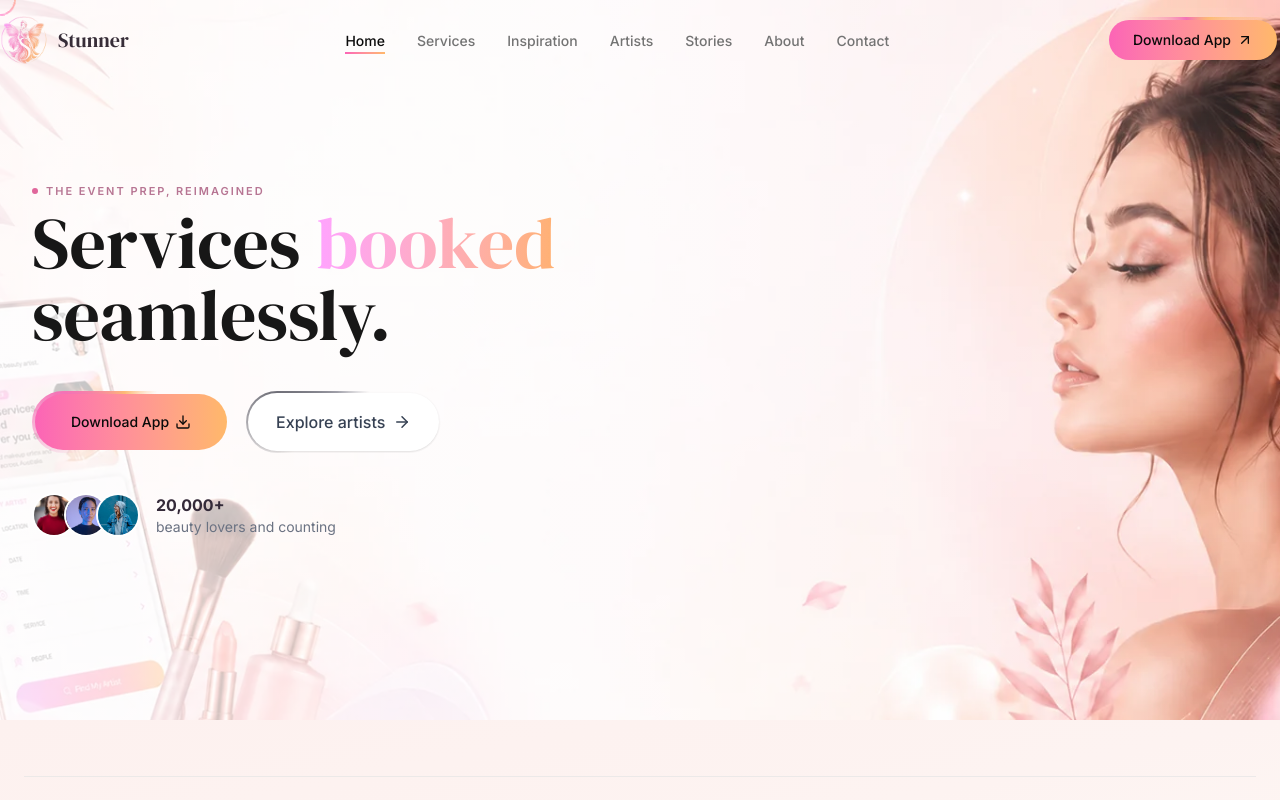
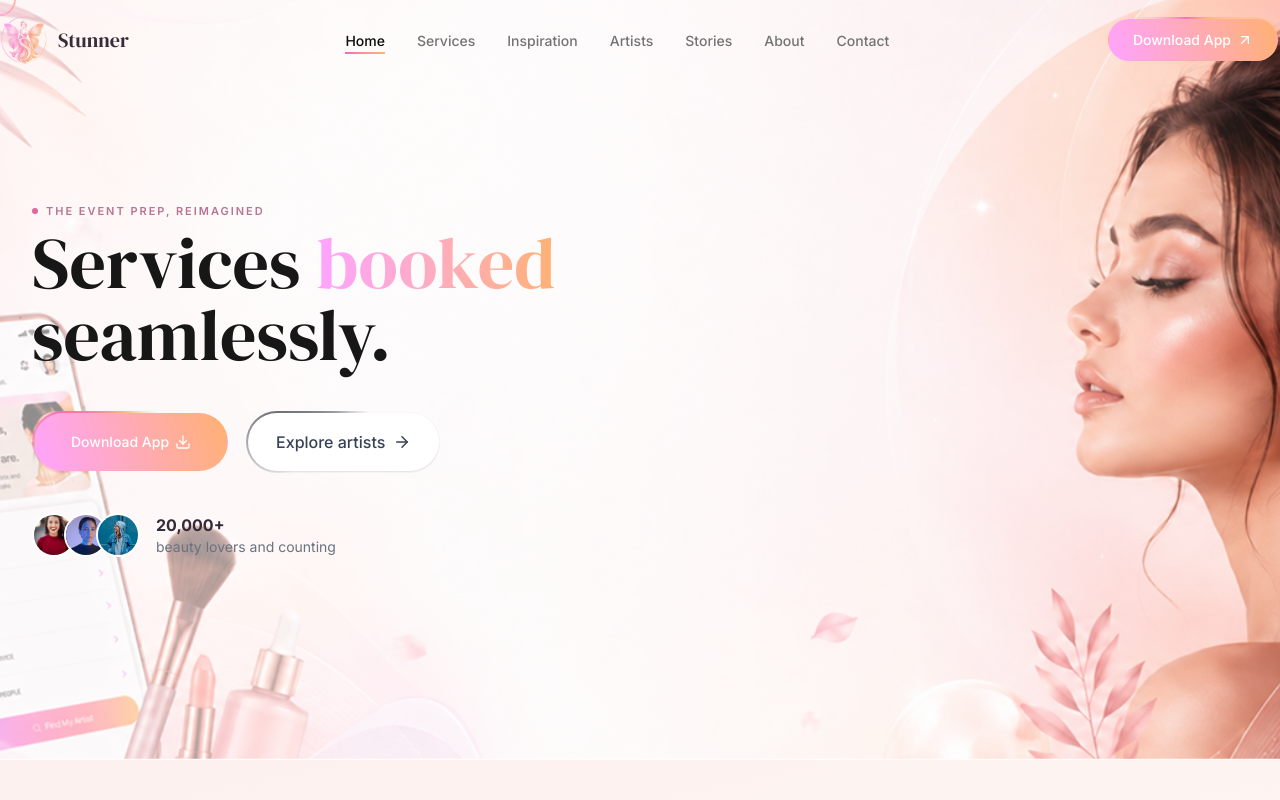
Before and after one commit to shukumar-542/beauty-service-landing, a Next.js app: page / in a window 1280 px wide. Shown: the top 800 px of the page. Built offline with nearby package versions, Linux system fonts and the light colour scheme.

Commit message:
Fix button color and animation

```diff
--- a/components/Beautyinspiration/Beautyinspiration.tsx
+++ b/components/Beautyinspiration/Beautyinspiration.tsx
@@ -60,9 +60,9 @@ export default function BeautyInspiration() {
           <div className="mb-8 flex flex-col gap-6 lg:mb-10 lg:flex-row lg:items-end lg:justify-between">
             <div>
               <TagText text="BEAUTY INSPIRATION" />
-              <div className="flex flex-col xl:flex-row xl:gap-4">
+              <div className="flex flex-col xl:flex-row items-center xl:gap-4">
                 <h2 className="font-serif text-5xl leading-tight text-neutral-900 sm:text-6xl">What's your</h2>
-                <GradientText text={"Vibe"} className="text-5xl" />
+                <GradientText text={"Vibe"} className="text-6xl" />
                 <h2 className="font-serif text-5xl leading-tight text-neutral-900 sm:text-5xl">toady ?</h2>
               </div>
             </div>
--- a/components/DownloadApp/DownloadApp.tsx
+++ b/components/DownloadApp/DownloadApp.tsx
@@ -1,12 +1,11 @@
-"use client"
-import { Apple, ArrowRight, PlayCircle } from "lucide-react";
 import mobile from "@/public/images/app.png";
 import Image from "next/image";
 import { Button } from "@/components/ui/button";
 import TagText from "../ui/TagText";
-import { motion } from "framer-motion";
 import appStore from "@/public/images/apple.png"
 import googleplay from "@/public/images/google.png"
+import InspiratinText from "../ui/InspiratinText";
+import { Astroid } from "lucide-react";
 
 export default function DownloadAppSection() {
     return (
@@ -76,25 +75,51 @@ export default function DownloadAppSection() {
 
 
 
+                    <div className="relative mx-auto w-full max-w-125">
+                        <Image
+                            src={mobile}
+                            alt="Mobile App"
+                            className="h-auto w-full"
+                        />
 
-                    <div className="flex w-full justify-center lg:justify-end  ">
-                        <motion.div
-                            animate={{
-                                x: [-18, 18, -18],
-                            }}
-                            transition={{
-                                duration: 4,
-                                repeat: Infinity,
-                                ease: "easeInOut",
-                            }}
-                        >
-                            <Image
-                                src={mobile}
-                                alt="Mobile App"
-                                className="h-auto w-125"
+                        <div className="absolute left-[-12] xl:left-[-10%] top-[5%]">
+                            <InspiratinText
+                                text="Booked"
+                                icon="astroid"
+                                delay={0}
                             />
-                        </motion.div>
+                        </div>
+
+                        <div className="absolute left-[-4%] top-[40%]">
+                            <InspiratinText
+                                text="Top Rated"
+                                icon="sparkles"
+                                delay={1}
+                            />
+                        </div>
+                        <div className="absolute left-[-4%] xl:left-[-10%] top-[90%] xl:top-[80%]">
+                            <InspiratinText
+                                text="Appointment confirmed"
+                                // icon="sparkles"
+                                delay={1}
+                            />
+                        </div>
+                        <div className="absolute right-[-5%]  xl:right-[-10%] top-[90%] xl:top-[80%]">
+                            <InspiratinText
+                                text="Beauty near you"
+                                // icon="sparkles"
+                                delay={1}
+                            />
+                        </div>
+                        <div className="absolute right-[-5%]  xl:right-[-10%] top-[-5%] xl:top-[10%]">
+                            <InspiratinText
+                                text="Available today"
+                                // icon="sparkles"
+                                delay={1}
+                            />
+                        </div>
                     </div>
+
                 </div>
             </div>
 
--- a/components/DownloadButton.tsx
+++ b/components/DownloadButton.tsx
@@ -2,13 +2,11 @@
 
 import { Button } from "@/components/ui/button";
 import { ArrowUpRight, type LucideIcon } from "lucide-react";
-import { type ComponentProps } from "react";
+import type { ComponentProps } from "react";
 import { twMerge } from "tailwind-merge";
 import clsx, { type ClassValue } from "clsx";
 
-function cx(...inputs: ClassValue[]) {
-  return twMerge(clsx(inputs));
-}
+const cn = (...inputs: ClassValue[]) => twMerge(clsx(inputs));
 
 type ButtonVariant = ComponentProps<typeof Button>["variant"];
 type ButtonSize = ComponentProps<typeof Button>["size"];
@@ -24,12 +22,6 @@ interface DownloadButtonProps {
   glowClassName?: string;
   glowDuration?: string;
   rotateIcon?: boolean;
-  /**
-   * Tailwind gradient stop classes, e.g. "from-pink-400 to-orange-300".
-   * When passed, the button gets a gradient background + white text.
-   * When omitted, the button stays white with dark text.
-   */
-  gradient?: string;
   onClick?: () => void;
 }
 
@@ -37,22 +29,22 @@ export default function DownloadButton({
   name = "Download App",
   icon: Icon = ArrowUpRight,
   iconClassName,
-  variant = "gradient",
   size = "lg",
   className,
   glow = true,
   glowClassName,
   glowDuration = "8s",
   rotateIcon = true,
-  gradient,
   onClick,
 }: DownloadButtonProps) {
   return (
     <div className="relative inline-flex overflow-hidden rounded-full p-0.5">
       {glow && (
         <span
-          className={cx(
-            "absolute inset-[-300%] animate-spin bg-[conic-gradient(from_90deg_at_50%_50%,transparent_0%,transparent_55%,#f472b6_70%,#fdba74_85%,transparent_100%)]",
+          aria-hidden="true"
+          className={cn(
+            "absolute inset-[-300%] animate-spin",
+            "bg-[conic-gradient(from_90deg_at_50%_50%,transparent_0%,transparent_55%,#f472b6_70%,#fdba74_85%,transparent_100%)]",
             glowClassName
           )}
           style={{ animationDuration: glowDuration }}
@@ -60,20 +52,24 @@ export default function DownloadButton({
       )}
 
       <Button
+        type="button"
         onClick={onClick}
-        variant={gradient ? "ghost" : variant}
+        variant="ghost"
         size={size}
-        className={cx(
-          "group relative rounded-full px-6 py-5 cursor-pointer",
-          gradient
-            ? `bg-linear-to-r ${gradient} hover:opacity-90`
-            : "border border-neutral-200 bg-white text-neutral-900 hover:bg-neutral-50",
+        className={cn(
+          "group relative cursor-pointer rounded-full px-6 py-5",
+          "text-white! hover:opacity-90!",
           className
         )}
+        style={{
+          background: "linear-gradient(70deg, #FFA3FF 0%, #FFB172 100%)",
+        }}
       >
-        {name}
+        <span>{name}</span>
+
         <Icon
-          className={cx(
+          aria-hidden="true"
+          className={cn(
             "h-4 w-4 transition-transform duration-300",
             rotateIcon && "group-hover:rotate-45",
             iconClassName
--- a/components/HeroSection/HeroSection.tsx
+++ b/components/HeroSection/HeroSection.tsx
@@ -6,7 +6,7 @@ import DownloadButton from "../DownloadButton";
 import TagText from "../ui/TagText";
 import GradientText from "../ui/Gradienttext";
 
-const heroImage = "/images/herobg-mobile.webp";
+const heroImage = "/images/herobg-mobile1.png";
 
 const AVATARS = [
     "/images/artist1.png",
@@ -19,7 +19,7 @@ const containerVariants = {
     hidden: {},
     visible: {
         transition: {
-            staggerChildren: 0.10,
+            staggerChildren: 0.35,
         },
     },
 };
@@ -33,7 +33,7 @@ const dropVariants = {
         transition: {
             type: "spring" as const,
             damping: 5,
-            stiffness: 250,
+            stiffness: 100,
         },
     },
 };
@@ -53,13 +53,13 @@ export default function HeroSection() {
                 object-[78%_center]
                 sm:object-[72%_center]
                 md:object-[68%_center]
-                lg:object-center
+                lg:object-bottom
                 "
             />
 
-            <div className="absolute inset-0 bg-linear-to-r from-white/80 via-white/60 to-white/10" />
+            <div className="absolute inset-0 bg-linear-to-r from-white/55 via-white/60 to-white/5" />
 
-            <div className="relative flex min-h-180 container mx-auto items-center px-6 lg:px-8">
+            <div className="relative flex min-h-180 xl:min-h-190 container mx-auto items-center px-6 lg:px-8">
                 <motion.div
                     variants={containerVariants}
                     initial="hidden"
@@ -100,7 +100,7 @@ export default function HeroSection() {
                             name="Download App"
                             className="py-7 px-9"
                             icon={Download}
-                            gradient="from-pink-400 to-orange-300"
+                            // gradient="from-[#FFA3FF] to-[#FFB172]"
                             rotateIcon={false}
                         />
                         <div className="relative inline-flex overflow-hidden rounded-full p-0.5">
--- /dev/null
+++ b/components/ui/InspiratinText.tsx
@@ -0,0 +1,55 @@
+"use client";
+
+import { Astroid, Star, Sparkles, type LucideIcon } from "lucide-react";
+import { motion } from "framer-motion";
+
+type IconName = "astroid" | "star" | "sparkles";
+
+interface InspirationTextProps {
+  text: string;
+  icon?: IconName;
+  delay?: number;
+}
+
+const iconMap: Record<IconName, LucideIcon> = {
+  astroid: Astroid,
+  star: Star,
+  sparkles: Sparkles,
+};
+
+export default function InspirationText({
+  text,
+  icon,
+  delay = 0
+}: InspirationTextProps) {
+  const Icon = icon ? iconMap[icon] : null;
+
+  return (
+    <motion.div
+      className="inline-block will-change-transform"
+      animate={{ y: [-7, 7, -7] }}
+      transition={{
+        duration: 3,
+        repeat: Infinity,
+        delay,
+        ease: "easeInOut",
+      }}
+      style={{
+        backfaceVisibility: "hidden",
+        WebkitFontSmoothing: "antialiased",
+      }}
+    >
+      <div className="flex items-center justify-center gap-2 rounded-full bg-white px-2 xl:px-6 py-1 xl:py-3 shadow-2xl">
+        <h1 className="text-xs">{text}</h1>
+
+        {Icon && (
+          <Icon
+            size={16}
+            fill="#231919"
+            aria-hidden="true"
+          />
+        )}
+      </div>
+    </motion.div>
+  );
+}
```
Also changed, not shown: public/images/herobg-mobile1.png (added).
